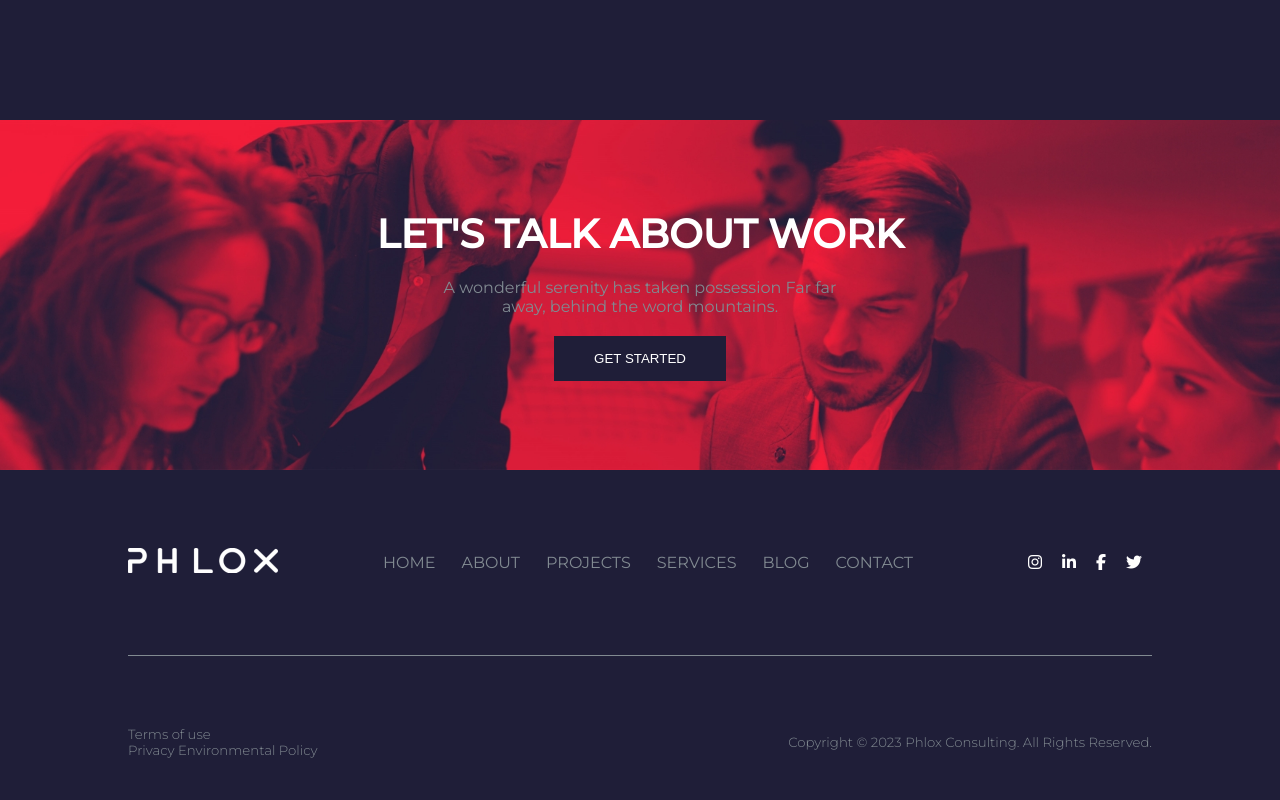
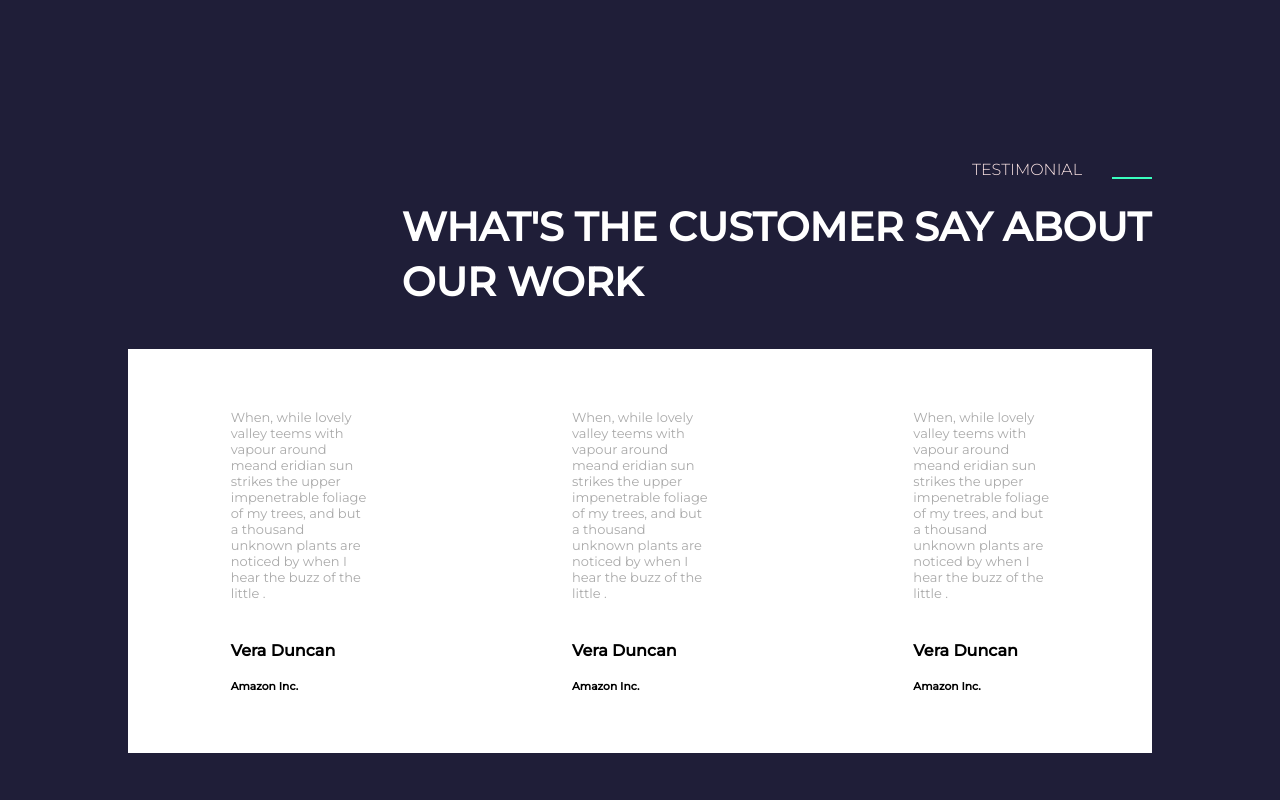
Before and after one commit to Alexbarile/proj-html-vuejs, a Vue app: page / in a window 1280 px wide. Shown: the part 3260-4060 px from the top of the page. Built offline with nearby package versions, Linux system fonts and the light colour scheme.

Commit message:
quarta sezione main completa

```diff
--- a/src/components/AppMain.vue
+++ b/src/components/AppMain.vue
@@ -104,16 +104,35 @@ export default {
                 </div>
             </div>
 
+            <!-- QUARTA SEZIONE -->
+
+            <div class="container-100">
+                <div class="bg-blue">
+                    <div class="container-80-fourth">
+                        <div class="row">
+                            <div class="col">
+                                <div class="info">
+                                    <div class="first-line">
+                                        <h4>testimonial</h4>
+                                        <div class="hr"></div>
+                                    </div>
+                                    <div class="h1">
+                                        <h1>WHAT'S THE CUSTOMER SAY ABOUT OUR WORK</h1>
+                                    </div>
+                                </div>
+                            </div>
+                        </div>
+
+                        <div class="row">
+                            <AppName v-for="(item, index) in store.cardName" :key="index" :name="item"></AppName>
+                        </div>
+                    </div>
+                </div>
+            </div>
+
+            <!-- QUINTA SEZIONE -->
 
 
-
-            <!-- QUARTA SEZIONE -->
-
-
-
-
-
-            <!-- QUINTA SEZIONE -->
 
 
 
@@ -315,7 +334,7 @@ export default {
             .container-80-third{
                 width: 80%;
                 margin: 0 auto;
-                padding: 180px 0 120px 0;
+                padding: 180px 0 100px 0;
 
                 .row{
                     padding: 25px 0 25px 0;
@@ -346,6 +365,7 @@ export default {
                                 font-size: 40px;
                                 line-height: 55px;
                                 width: 75%;
+                                padding-top: 20px;
                             }
                         }
 
@@ -369,17 +389,66 @@ export default {
         }
     }
 
+    // QUARTA SEZIONE
+
+    .container-100{
+        .bg-blue{
+
+            .container-80-fourth{
+                width: 80%;
+                margin: 0 auto;
+                padding-bottom: 180px;
+
+                .row{
+                    @include flex;
+                    @include align-center;
+                    justify-content: flex-end;
+                    padding-top: 40px;
+
+                    .col{
+                        .info{
+
+                            .first-line{
+                                @include flex;
+                                justify-content: flex-end;
+
+                                .hr{
+                                    border-bottom: 2px solid $lightyellow;
+                                    width: 40px;
+                                    margin-left: 30px;
+                                }
+
+                                h4{
+                                    @include upperCase;
+                                    color: rgb(254, 230, 230);
+                                    font-weight: 200;
+                                }
+                            }
+
+                            .h1{
+                                display: flex;
+                                justify-content: flex-end;
+
+                                h1{
+                                    color: white;
+                                    font-size: 40px;
+                                    line-height: 55px;
+                                    width: 75%;
+                                    padding-top: 20px;
+                                }
+                            }
+                        }
+                    }
+                }
+            }
+        }
+    }
+
+    // QUINTA SEZIONE
 
 
 
 
-    // QUARTA SEZIONE
-
-
-
-
-
-    // QUINTA SEZIONE
 
 
 
--- a/src/components/AppName.vue
+++ b/src/components/AppName.vue
@@ -8,6 +8,11 @@ export default {
 
 <template>
     <div class="cardName">
+        <div class="info">
+            <p>{{ name.description }}</p>
+            <h4>{{ name.name }}</h4>
+            <h6>{{ name.agency }}</h6>
+        </div>
 
     </div>
 </template>
@@ -20,7 +25,25 @@ export default {
         width: calc(100% / 3);
         @include flex;
         @include justify-center;
-        padding: 40px;
+
+        background-color: white;
+
+        .info{
+            padding: 60px;
+            width: 75%;
+
+            p{
+                font-size: 13px;
+                color: $lightgray;
+                margin-bottom: 40px;
+            }
+
+            h4{
+                margin-bottom: 20px;
+            }
+        }
+
+
 
 
     }
--- a/src/store.js
+++ b/src/store.js
@@ -52,5 +52,21 @@ export const store = reactive({
 
     // array card name
 
-    cardName: [],
+    cardName: [
+        {
+            description: 'When, while lovely valley teems with vapour around meand eridian sun strikes the upper impenetrable foliage of my trees, and but a thousand unknown plants are noticed by when I hear the buzz of the little .',
+            name: 'Vera Duncan',
+            agency: 'Amazon Inc.',
+        },
+        {
+            description: 'When, while lovely valley teems with vapour around meand eridian sun strikes the upper impenetrable foliage of my trees, and but a thousand unknown plants are noticed by when I hear the buzz of the little .',
+            name: 'Vera Duncan',
+            agency: 'Amazon Inc.',
+        },
+        {
+            description: 'When, while lovely valley teems with vapour around meand eridian sun strikes the upper impenetrable foliage of my trees, and but a thousand unknown plants are noticed by when I hear the buzz of the little .',
+            name: 'Vera Duncan',
+            agency: 'Amazon Inc.',
+        },
+    ],
 })
```
